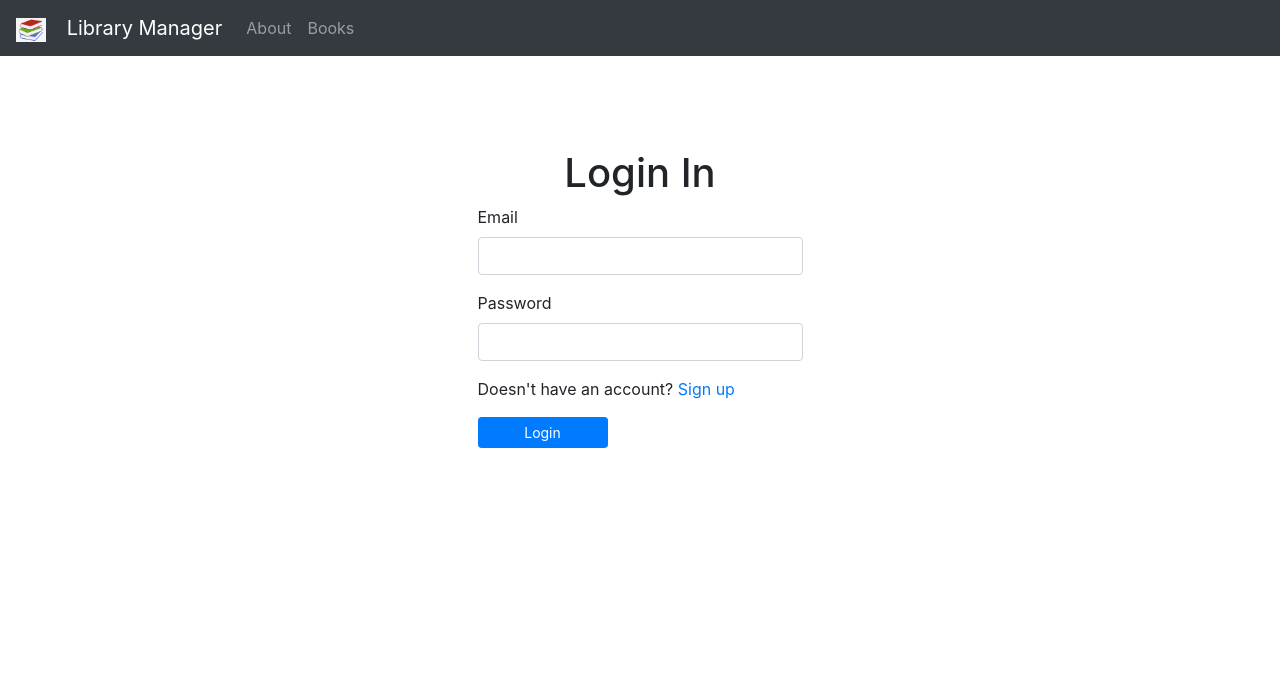
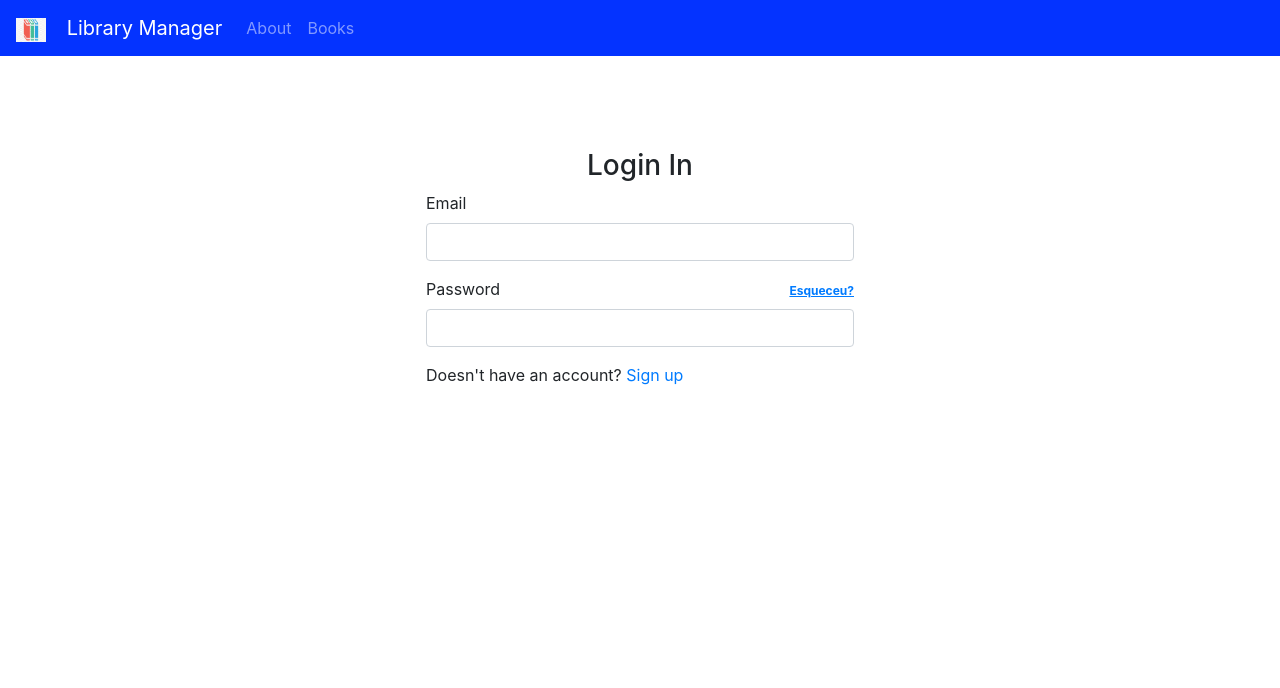
Before and after one commit to MatheusDev20/Flask-Library-Manager, a Flask app: page /user/login in a window 1280 px wide. Shown: the top 688 px of the page. Run offline with Flask 2, Linux system fonts and the light colour scheme.

Commit message:
feat: css adjusts on login and register page

```diff
--- a/app/modules/users/routes/__init__.py
+++ b/app/modules/users/routes/__init__.py
@@ -1,2 +1,3 @@
 from .register_user import *
 from .login_user import *
+from .recovery_password import *
--- a/app/modules/users/routes/register_user.py
+++ b/app/modules/users/routes/register_user.py
@@ -8,6 +8,7 @@ from app.db.repositories.BaseOperations import BaseDbOperations
 @users_bp.route('/register', methods=['POST', 'GET'])
 def register_user():
     form = UserRegistrationForm()
+
     if form.validate_on_submit():
         user_data = form.data
         new_user = {
@@ -23,4 +24,5 @@ def register_user():
         flash(f"{new_user['username']} Your account has been created succesfully!")
         return redirect(url_for('users_bp.login_user'))
 
+    print(form.errors)
     return render_template('register_user.html', title='Register User', form=form)
--- a/app/modules/users/templates/login.html
+++ b/app/modules/users/templates/login.html
@@ -4,24 +4,25 @@
 <div class="form-container">
   <div class="inner-container">
     <div class="form-title">
-      <h1>Login In</h1>
+      <h3>Login In</h3>
     </div>
     <form method='POST' action="{{url_for('users_bp.login_user')}}">
       {{form.csrf_token}}
         <div class="form-group">
-          {{form.email.label}}
-          {{form.email(size=25, class_='form-control')}}
+        {{form.email.label}}
+          {{form.email(size=35, class_='form-control')}}
         </div>
         <div class="form-group">
-          {{form.password.label}}
-          {{form.password(size=25, class_='form-control')}}
+          <div class="login-label">
+            {{form.password.label}}
+            <span><a href="{{url_for('users_bp.recovery_password')}}">Esqueceu?</a></span>
+          </div>
+          {{form.password(size=35, class_='form-control')}}
         </div>
         <div class="form-group">
-         <span href="">Doesn't have an account? <a href="{{url_for('users_bp.register_user')}}">Sign up</a></span>
+         <span class="create-acc-span">Doesn't have an account? <a href="{{url_for('users_bp.register_user')}}">Sign up</a></span>
         </div>
-      <button type="submit" class="btn btn-primary btn-sm">
-        {{form.submit(class_='form-submit')}}
-      </button>
+        {{form.submit(class_='form-submit btn login-btn')}}
     </form>
   </div>
 
--- a/app/modules/users/user_form.py
+++ b/app/modules/users/user_form.py
@@ -1,14 +1,14 @@
 from flask_wtf import FlaskForm
 from wtforms import StringField, PasswordField, BooleanField, SubmitField, SelectField
-from wtforms.validators import DataRequired, Length, Email
+from wtforms.validators import DataRequired, Length, Email, EqualTo
 
 class UserRegistrationForm(FlaskForm):
     username = StringField('Username', validators=[DataRequired(), Length(min=3, max=20)])
     email = StringField('Email', validators=[DataRequired(), Email()])
     password = PasswordField('Password', validators=[DataRequired(), Length(min=8)])
-    password_confirmation = PasswordField('Confirm Password', validators=[DataRequired(), Length(min=8)])
+    password_confirmation = PasswordField('Confirm Password', validators=[DataRequired(), Length(min=8), EqualTo('password')])
     role = SelectField( choices=[('operation', 'Operation'), ('intern', 'Intern'), ('manager', 'Manager')] ,validators=[DataRequired()])
-    submit = SubmitField('User')
+    submit = SubmitField('Create User')
 
 
 class LoginUserForm(FlaskForm):
--- a/app/static/css/main.css
+++ b/app/static/css/main.css
@@ -3,7 +3,9 @@
   padding: 0;
   box-sizing: border-box;
 }
-
+body {
+  background-color: #fff;
+}
 .form-container {
   display: flex;
   height: 100vh;
@@ -40,3 +42,22 @@
   font-weight: bold;
   color: #4BB543
 }
+
+.register-btn {
+  background-color: #309a1e;
+  width: 100%;
+  height: 32px;
+}
+.btn:hover {
+  background-color: #66d753;
+  color: #fff;
+}
+.login-label {
+  display: flex;
+  justify-content: space-between;
+}
+.login-label a {
+  text-decoration: underline;
+  font-size: 12px;
+  font-weight: bold;
+}
--- a/app/static/js/register_input.js
+++ b/app/static/js/register_input.js
@@ -9,6 +9,3 @@ const checkMatchPasswords = (password, confirmPassowrd) => {
 
   return true
 }
-submitForm.addEventListener('submit', (err) => {
-  console.log('Form Submitted')
-})
--- a/app/templates/layout.html
+++ b/app/templates/layout.html
@@ -14,10 +14,10 @@
 </head>
 
 <body>
-  <nav class="navbar navbar-dark bg-dark navbar-expand">
+  <nav class="navbar navbar-dark navbar-expand" style="background-color: #0433ff;">
     <div class="d-flex justify-content-end">
       <a class="navbar-brand" href="{{url_for('users_bp.register_user')}}">
-        <img src="{{url_for('static', filename='/imgs/book.jpeg')}}" alt="Books" width="30" height="24">
+        <img src="{{url_for('static', filename='/imgs/book.jpg')}}" alt="Books" width="30" height="24">
         <span style="margin-left: 15px;">Library Manager</span>
       </a>
       <div class="collapse navbar-collapse">
```
Also changed, not shown: app/modules/users/routes/recovery_password.py (added, +10 -0 lines), app/modules/users/templates/register_user.html (+32 -14 lines), Readme.md, app/static/imgs/book.jpeg, app/static/imgs/book.jpg (added).
